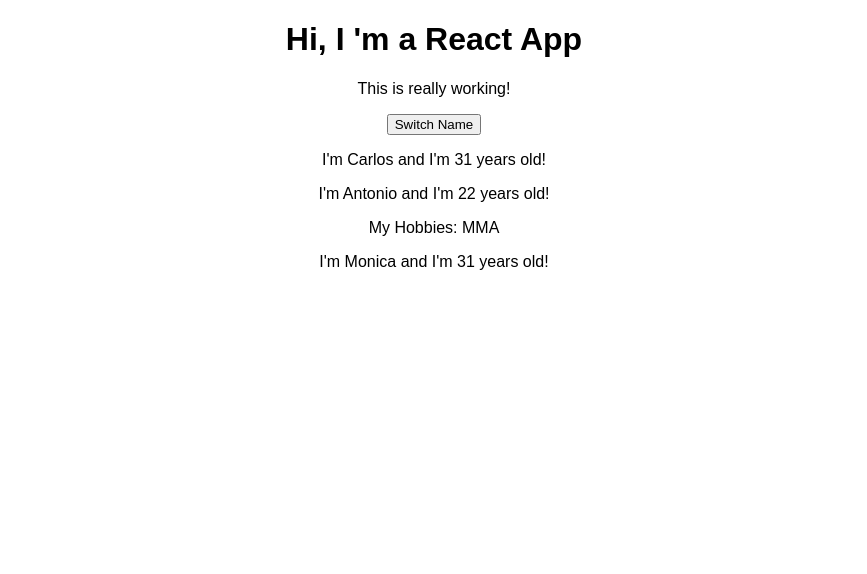
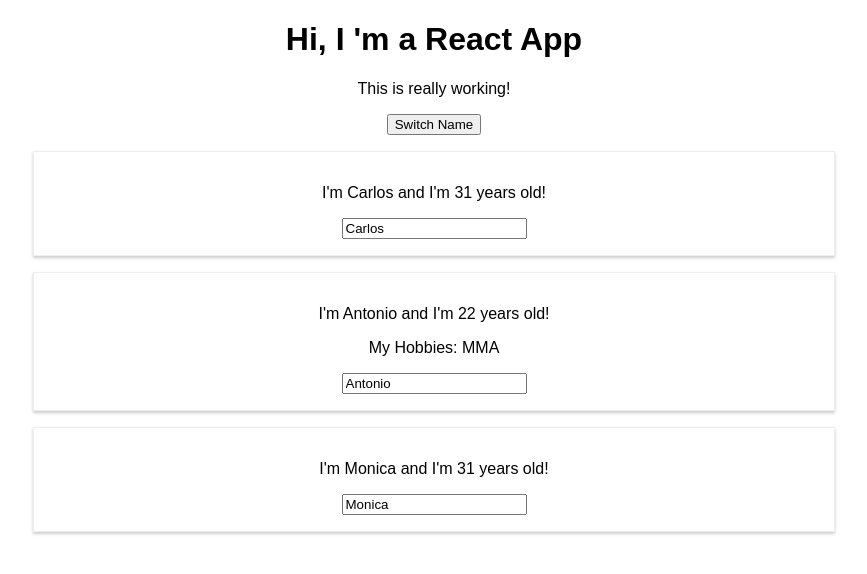
Before and after one commit to casonorac-dev/react-complete-guide, a React (Create React App) app: page / in a window 1280 px wide. Shown: the top 574 px of the page, without its empty margins (206-1073 px from the left). Built offline with nearby package versions, Linux system fonts and the light colour scheme.

Commit message:
Las update from react course

```diff
--- a/src/App.js
+++ b/src/App.js
@@ -13,35 +13,46 @@
         otherState: 'Some other value'
     } //Can only be build on components done like this, extending Component
 
-    switchNameHandler = () => {
+    switchNameHandler = (newName) => {
         //console.log('Was clicked!');
         // DON'T DO THIS: this.state.persons[0].name = 'Carlitos';
         this.setState({
-            persons: [{
-                    name: 'Carlitos',
-                    age: 31
-                },
-                {
-                    name: 'Toñito',
-                    age: 25
-                },
-                {
-                    name: 'Moni',
-                    age: 31
-                }
+            persons: [
+                {name: newName, age: 31},
+                {name: 'Toñito', age: 25},
+                {name: 'Moni', age: 31}
+            ]
+        });
+    }
+
+    nameChangeHandler = (event) => {
+        this.setState({
+            persons: [
+                {name: 'Carlitos', age: 31},
+                {name: event.target.value, age: 25},
+                {name: 'Moni', age: 31}
             ]
         });
     }
 
     render() {
+        //IMPORTANTE: () => this.switchNameHandler('¡Carlitos!') esta sintaxis es conveniente pero puede ser ineficiente, mejor usar bind
         return (
             <div className = "App">
                 <h1> Hi, I 'm a React App</h1>
                 <p>This is really working!</p>
-                <button onClick={this.switchNameHandler}>Switch Name</button>
-                <Person name={this.state.persons[0].name} age={this.state.persons[0].age} />
-                <Person name={this.state.persons[1].name} age={this.state.persons[1].age}>My Hobbies: MMA</Person>
-                <Person name={this.state.persons[2].name} age={this.state.persons[2].age} />
+                <button onClick={() => this.switchNameHandler('¡Carlitos!')}>Switch Name</button>
+                <Person
+                    name={this.state.persons[0].name}
+                    age={this.state.persons[0].age} />
+                <Person
+                    name={this.state.persons[1].name}
+                    age={this.state.persons[1].age}
+                    click={this.switchNameHandler.bind(this, 'Chuck!')}
+                    changed={this.nameChangeHandler} >My Hobbies: MMA</Person>
+                <Person
+                    name={this.state.persons[2].name}
+                    age={this.state.persons[2].age} />
             </div>
         );
     }
--- /dev/null
+++ b/src/Person/Person.css
@@ -0,0 +1,8 @@
+.Person {
+    width: 60%;
+    margin: 16px auto;
+    border: 1px solid #eee;
+    box-shadow: 0 2px 3px #ccc;
+    padding: 16px;
+    text-align: center;
+}
--- a/src/Person/Person.js
+++ b/src/Person/Person.js
@@ -1,10 +1,12 @@
 import React from 'react';
+import './Person.css';
 
 const person = (props) => {
     return (
-        <div>
-            <p>I'm {props.name} and I'm {props.age} years old!</p>
+        <div className="Person">
+            <p onClick={props.click}>I'm {props.name} and I'm {props.age} years old!</p>
             <p>{props.children}</p>
+            <input type="text" onChange={props.changed} value={props.name} />
         </div>
     );
 };
```
